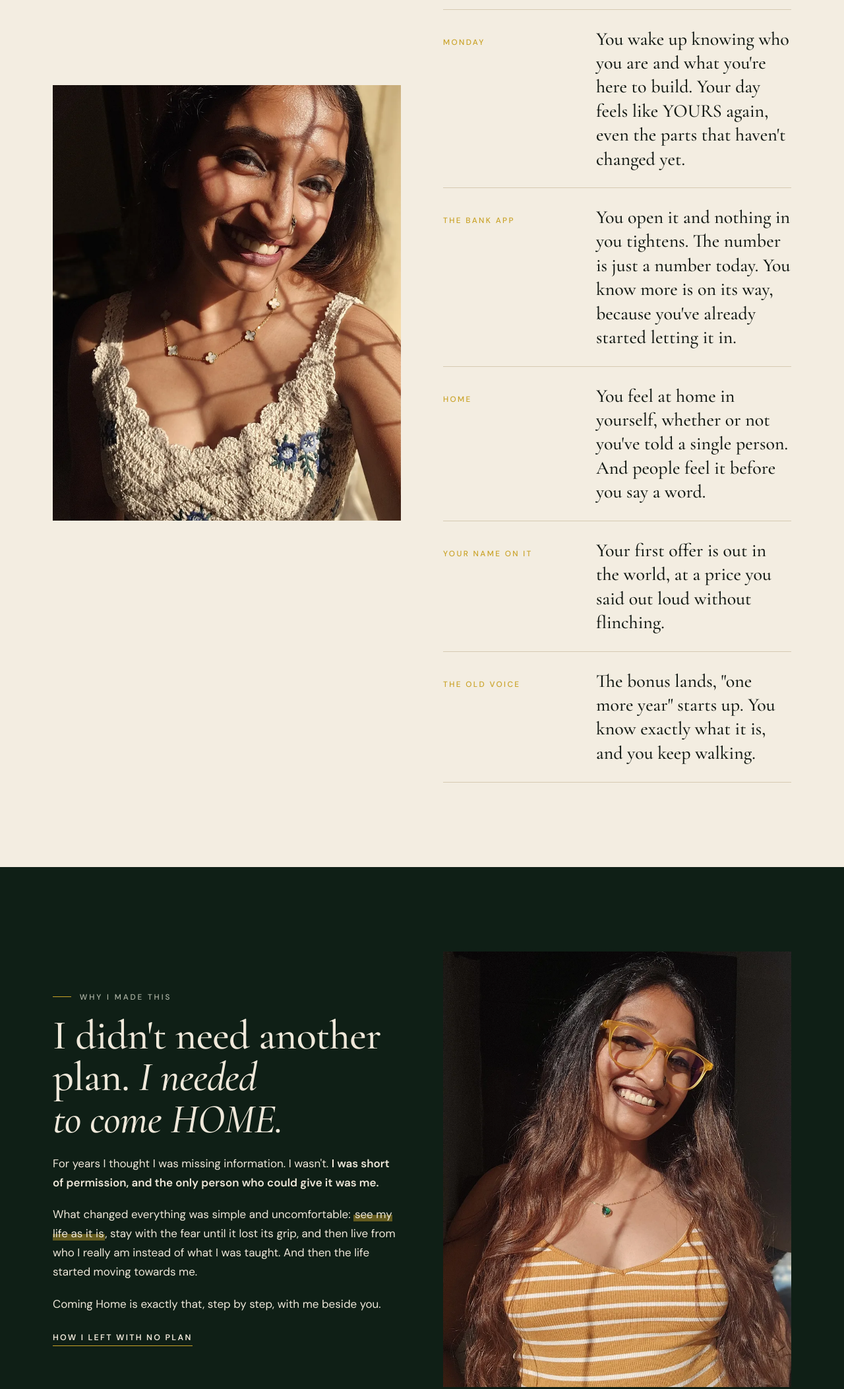
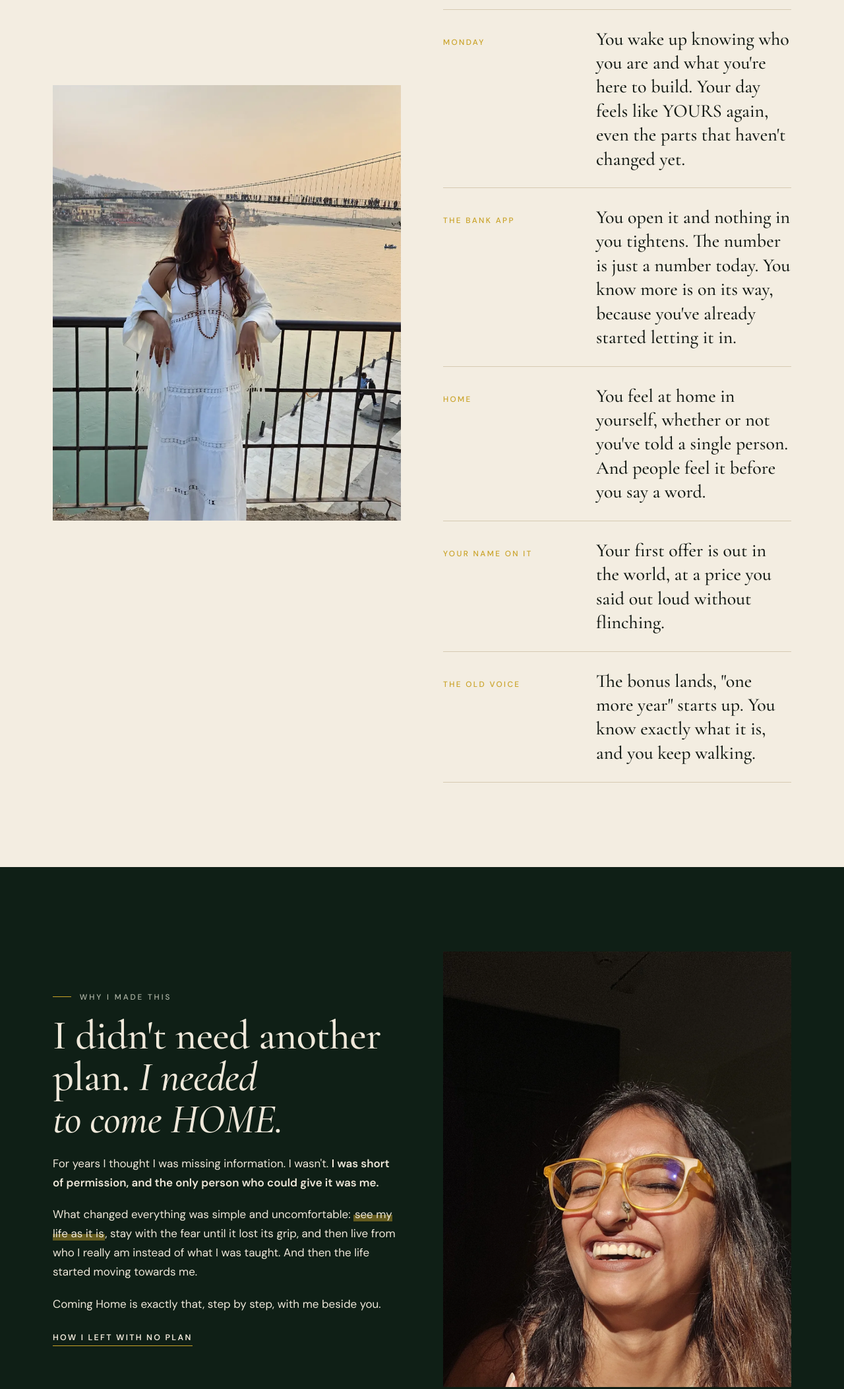
Before and after one commit to deepshikhagovil-pixel/toseeasitis-website, a plain HTML site: page coming-home.html in a window 1280 px wide. Shown: the part 2960-5065 px from the top of the page at 66% size. Drawn offline with nearby package versions, Linux system fonts and the light colour scheme.

Commit message:
Website: photo swaps
Co-Authored-By: Claude Opus 5.5 <noreply@anthropic.com>
Claude-Session: https://claude.ai/code/session_01CyaY9SvnjK7DZTafy9cMrn

```diff
--- a/coming-home.html
+++ b/coming-home.html
@@ -55,7 +55,7 @@
 </div></section>
 
 <section><div class="wrap split">
-  <div class="ph ph-tall"><img src="assets/img/golden-home.webp" alt="Deepshikha at home in golden window light, smiling" width="901" height="1600" loading="lazy"></div>
+  <div class="ph ph-tall"><img src="assets/img/rishikesh-tall.webp" alt="Deepshikha in a white dress by the river at sunset" width="901" height="1600" loading="lazy"></div>
   <div class="stack-lg">
     <div class="stack"><p class="label">Six weeks from now</p>
     <h2>You stop waiting for your life <em>and start LIVING it.</em></h2></div>
@@ -70,7 +70,7 @@
 </div></section>
 
 <section class="dark"><div class="wrap split rev">
-  <div class="ph ph-tall"><img src="assets/img/stripe-laugh.webp" alt="Deepshikha laughing in warm light in a striped top" width="901" height="1600" loading="lazy"></div>
+  <div class="ph ph-tall"><img src="assets/img/stripe-cover.webp" alt="Deepshikha laughing with her eyes closed, hand on her chest, in warm light" width="1200" height="1500" loading="lazy"></div>
   <div class="stack">
     <p class="label">Why I made this</p>
     <h2>I didn't need another plan. <em>I needed to come HOME.</em></h2>
```
Also changed, not shown: about.html (+1 -1 lines), assets/img/georgia-wind.webp (deleted), assets/img/golden-hand.webp (deleted), assets/img/golden-home.webp (deleted), assets/img/meghalaya-arm.webp (added), assets/img/rishikesh-tall.webp (added), assets/img/stripe-laugh.webp (deleted).
